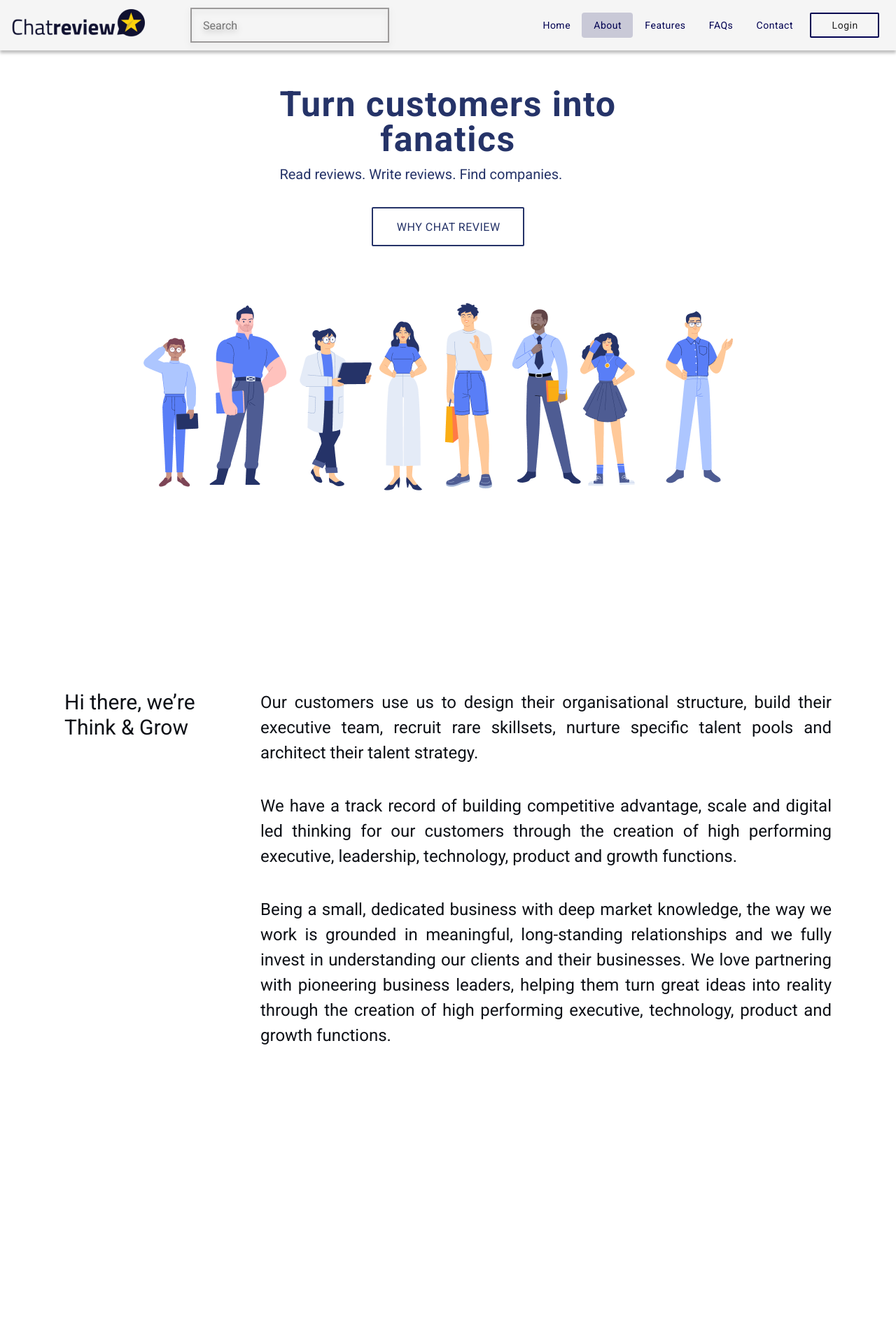
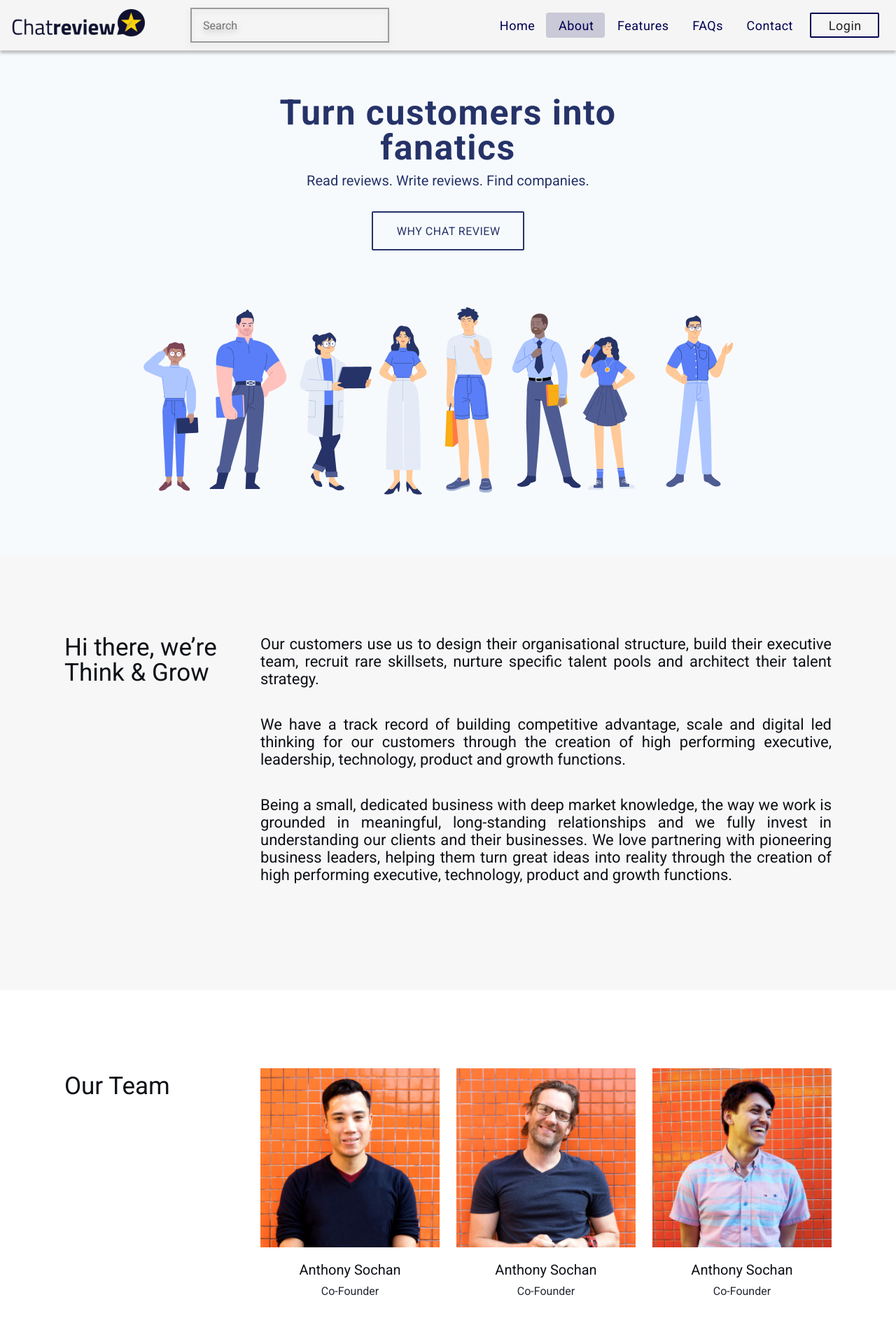
Before and after one commit to hafizjavaid/Chat-Review-Landingpage, a Vue app: page /about in a window 1280 px wide. Shown: the top 1884 px of the page at 70% size. Built offline with nearby package versions, Linux system fonts and the light colour scheme; what vue-tel-input-vuetify would draw is missing.

Commit message:
Solving Minor Issues

```diff
--- a/src/components/About/About.vue
+++ b/src/components/About/About.vue
@@ -1,5 +1,5 @@
 <template>
-  <v-app class="about_section">
+  <section class="about_section">
     <v-container fluid>
       <v-row>
         <v-col cols="12" md="8">
@@ -30,7 +30,7 @@
         </v-col>
       </v-row>
     </v-container>
-  </v-app>
+  </section>
 </template>
 
 <script>
@@ -41,7 +41,7 @@ export default {};
 .about_section {
   background: #f7f7f7;
   border-radius: 0px;
-  padding: 60px 20px 80px 60px;
+  padding: 100px 20px 100px 60px;
 
   h1 {
     font-style: normal;
--- a/src/components/About/AboutText.vue
+++ b/src/components/About/AboutText.vue
@@ -1,5 +1,5 @@
 <template>
-  <v-app class="about_section">
+  <section class="about_section">
     <v-container fluid>
       <v-row>
         <v-col cols="12" sm="3">
@@ -31,7 +31,7 @@
         </v-col>
       </v-row>
     </v-container>
-  </v-app>
+  </section>
 </template>
 
 <script>
@@ -40,11 +40,10 @@ export default {};
 
 <style lang="scss" scoped>
 .about_section {
-  //   background: #f7f7f7;
+  background: #f7f7f7;
   border-radius: 0px;
-  padding: 100px 80px 80px;
-  @media(max-width:400px)
-  {
+  padding: 100px 80px 100px;
+  @media (max-width: 400px) {
     padding: 100px 30px 80px;
   }
   font-family: "Roboto", sans-serif;
@@ -52,9 +51,11 @@ export default {};
   h1 {
     font-style: normal;
     font-weight: normal;
-    font-size: 30px;
+    font-size: 35px;
     line-height: 36px;
     color: #0d1016;
+    position: sticky;
+    top: 80px;
     @media (max-width: 540px) {
       text-align: center !important;
     }
@@ -62,17 +63,14 @@ export default {};
   p {
     font-style: normal;
     font-weight: normal;
-    font-size: 24px;
+    font-size: 22px;
     color: #0d1016;
     margin: 0;
     margin-bottom: 40px;
     text-align: justify;
-     @media(max-width:400px)
-  {
-
-    text-align: left;
-
-  }
+    @media (max-width: 400px) {
+      text-align: left;
+    }
   }
 }
 </style>
--- a/src/components/Banner/Banner2.vue
+++ b/src/components/Banner/Banner2.vue
@@ -1,23 +1,25 @@
 <template>
-  <v-app class="banner_section">
+  <section class="banner_section">
     <v-container fluid>
-      <v-row>
-        <v-layout class="d-flex flex-column justify-center align-center">
+      <div class="d-flex flex-column justify-center align-center">
+        <!-- Child 1 -->
         <div class="banner_text_inner">
           <h1>
             Turn customers into <br />
             fanatics
           </h1>
-            <p>Read reviews. Write reviews. Find companies.</p>
+          <p class="text-center">
+            Read reviews. Write reviews. Find companies.
+          </p>
           <v-btn class="chat_btn">Why Chat Review</v-btn>
         </div>
+        <!-- Child 1 -->
         <div class="banner_img">
           <img src="@/assets/Frame.png" alt="" />
         </div>
-        </v-layout>
-      </v-row>
+      </div>
     </v-container>
-  </v-app>
+  </section>
 </template>
 
 <script>
@@ -28,6 +30,7 @@ export default {};
 .banner_section {
   height: auto;
   background: #f7fafd;
+  padding-bottom: 40px;
 
   .banner_text_inner {
     margin-top: 50px;
@@ -61,6 +64,7 @@ export default {};
       margin-top: 10px;
       margin-bottom: 32px;
       color: #253368;
+      text-align: center;
       @media (max-width: 550px) {
         font-size: 18px;
 
@@ -98,14 +102,26 @@ export default {};
       }
     }
   }
+}
 .banner_img {
+  @media(min-width:1000px)
+  {
+ img{
+    // text-align: center;
+    display: block;
+    margin:0 auto;
+  }
+  }
+
   @media (max-width: 960px) {
     height: auto;
   }
-    @media (max-width: 500px) {
-      width: 100%;
-      object-fit: cover;
+  @media (max-width: 990px) {
+    img {
+      width: 100% !important;
+      object-fit: cover !important;
     }
   }
 }
+
 </style>
--- a/src/components/Common/UFeatureitem.vue
+++ b/src/components/Common/UFeatureitem.vue
@@ -41,6 +41,10 @@ export default {
     transform: translateY(10px);
     background-color: #eee;
   }
+  @media(max-width: 600px)
+  {
+    margin-bottom: 10px;
+  }
 }
 .items > div{
   margin: 10px;
--- a/src/components/Counter/Counter.vue
+++ b/src/components/Counter/Counter.vue
@@ -90,6 +90,7 @@ export default {
   background: url(../../assets/Counter-Bg.jpg);
   background-size: cover;
   position: relative;
+  padding: 80px 0;
 
   @media (max-width: 960px) {
     background-position: center;
--- a/src/components/Features/Features.vue
+++ b/src/components/Features/Features.vue
@@ -1,5 +1,5 @@
 <template>
-  <v-app class="features_section">
+  <section class="features_section">
     <v-container fluid>
       <v-row>
         <v-col cols="12" sm="6" md="4">
@@ -13,7 +13,7 @@
         </v-col>
       </v-row>
     </v-container>
-  </v-app>
+  </section>
 </template>
 
 <script>
@@ -119,6 +119,7 @@ export default {
 .features_section {
   padding: 100px 70px;
   font-family: "Roboto", sans-serif;
+  // background-color: rebeccapurple;
   @media(max-width:400px)
   {
     padding: 100px 30px;
@@ -128,6 +129,8 @@ export default {
     font-style: normal;
     font-weight: normal;
     font-size: 48px;
+    position: sticky;
+    top: 80px;
 
     color: #061134;
     @media (max-width: 540px) {
@@ -144,4 +147,7 @@ export default {
     }
   }
 }
+.v-application--wrap{
+  min-height: auto;
+}
 </style>
--- a/src/components/Features/UFeatures.vue
+++ b/src/components/Features/UFeatures.vue
@@ -138,7 +138,7 @@ des : 'We supports files in any format: PowerPoint presentations, pdf, doc, mp3,
 <style lang="scss" scoped>
 
 .Ufeatures_section {
-  padding: 0px 70px;
+  padding: 100px 70px;
   font-family: "Roboto", sans-serif;
    @media(max-width:400px)
   {
--- a/src/components/Footer/Footer.vue
+++ b/src/components/Footer/Footer.vue
@@ -3,8 +3,7 @@
     <div class="footer_inner">
       <h1>Chat Review</h1>
       <div class="btns-container">
-         <p  class="footer_nav"  v-for="link in links"
-          :key="link.text" >
+        <p class="footer_nav" v-for="link in links" :key="link.text">
           {{ link.text }}
         </p>
         <p class="footer_text">© 2021 RigRex, Inc. All rights reserved.</p>
@@ -19,13 +18,13 @@ export default {
     return {
       links: [
         { text: "About us", route: "/about" },
-      {  text: "Jobs", route: "/jobs" },
-      {  text: "Contact", route: "/contact" },
-      {  text: "Blog", route: "/blog" },
+        { text: "Jobs", route: "/jobs" },
+        { text: "Contact", route: "/contact" },
+        { text: "Blog", route: "/blog" },
         {
-          text:'Press', route:"/press"
-      }
-
+          text: "Press",
+          route: "/press",
+        },
       ],
     };
   },
@@ -33,28 +32,27 @@ export default {
 </script>
 
 <style lang="scss" scoped>
-.footer_section{
-    margin-top: 129px;
-    padding: 60px 0px 30px 50px;
+.footer_section {
+  padding: 80px 0px 30px 50px;
   background: #000051;
-    h1{
+  h1 {
     font-style: normal;
     font-weight: normal;
     font-size: 36px;
     line-height: 42px;
     letter-spacing: 0.5px;
-color: #FFFFFF;
+    color: #ffffff;
     margin: 0;
     padding: 0;
   }
-    .btns-container{
+  .btns-container {
     margin-top: 64px;
   }
-    .footer_nav{
+  .footer_nav {
     background: none;
     font-style: normal;
     font-weight: normal;
-font-size: 14px;
+    font-size: 16px;
     line-height: 16px;
     letter-spacing: 0.5px;
 
@@ -62,9 +60,8 @@ color: rgba(255, 255, 255, 0.6);
     margin: 0;
     padding: 0;
     margin-bottom: 27px;
-// display: inline-block;
   }
-    .footer_text{
+  .footer_text {
     font-style: normal;
     font-weight: normal;
     font-size: 14px;
@@ -72,7 +69,10 @@ line-height: 16px;
     letter-spacing: 0.5px;
 
     color: rgba(255, 255, 255, 0.64);
+    @media(min-width:400px)
+    {
       text-align: center;
     }
   }
+}
 </style>
--- a/src/components/Navbar/Navbar.vue
+++ b/src/components/Navbar/Navbar.vue
@@ -75,7 +75,7 @@ nav {
   background: none !important;
   font-style: normal;
   font-weight: normal;
-  font-size: 14px;
+  font-size: 18px !important;
   line-height: 16px;
   letter-spacing: 0.5px;
   color: #000051 !important;
@@ -100,7 +100,7 @@ nav {
   border-radius: 2px;
   font-style: normal;
   font-weight: normal;
-  font-size: 14px;
+  font-size: 18px !important;
   line-height: 16px;
   letter-spacing: 0.5px;
   color: #000051;
@@ -124,6 +124,7 @@ nav {
      max-width: 90%;
   width: 100%;
       margin-left: 16px;
+      font-size: 16px !important;
   }
 }
 .d-smd-none_  {
--- a/src/components/Review/Review.vue
+++ b/src/components/Review/Review.vue
@@ -195,8 +195,8 @@ export default {
 }
 .review_section {
   background-color: #f7f7f7;
-  padding: 80px 0px;
-  margin: 30px 0;
+  padding: 100px 0px 150px;
+  // margin: 30px 0;
   .reviews {
     width: 100%;
     display: flex;
--- a/src/components/Team/Team.vue
+++ b/src/components/Team/Team.vue
@@ -3,7 +3,7 @@
     <v-container fluid>
       <v-row>
         <v-col cols="12" sm="3">
-          <h1>Our team</h1>
+          <h1>Our Team</h1>
         </v-col>
         <v-col cols="12" sm="9">
          <TeamItems :team='team'></TeamItems>
@@ -87,9 +87,13 @@ export default {
   h1 {
     font-style: normal;
     font-weight: normal;
-    font-size: 30px;
+    font-size: 35px;
     color: #0d1016;
     margin: 0;
+     position: sticky;
+    // top: 90px;
+    top: 80px;
+
   }
 
 }
--- a/src/components/Work/Work.vue
+++ b/src/components/Work/Work.vue
@@ -5,13 +5,12 @@
         <Title :title="title"></Title>
       </div>
       <div class="works">
-        <div class="work" v-for="(work,i) in works" :key="i">
-          <h1>{{work.title}}</h1>
+        <div class="work" v-for="(work, i) in works" :key="i">
+          <h1>{{ work.title }}</h1>
           <p>
-           {{work.text}}
+            {{ work.text }}
           </p>
         </div>
-
       </div>
     </div>
   </section>
@@ -25,33 +24,33 @@ export default {
   },
   data() {
     return {
-      title: "How it works",
-      works:[
+      title: "How It Works",
+      works: [
         {
-              title:'OBSERVE',
-              text:`Silver, long hair almost fully covers a chiseled, time-worn face.
+          title: "OBSERVE",
+          text: `Silver, long hair almost fully covers a chiseled, time-worn face.
             Squinting green eyes, set seductively within their sockets, watch
             merrily over the ancestors they've sworn to protect for so long. set
             seductively within their sockets, watch merrily over the ancestors
-            they've sworn to protect for so long.`
+            they've sworn to protect for so long.`,
         },
         {
-              title:'OBSERVE',
-              text:`Silver, long hair almost fully covers a chiseled, time-worn face.
+          title: "OBSERVE",
+          text: `Silver, long hair almost fully covers a chiseled, time-worn face.
             Squinting green eyes, set seductively within their sockets, watch
             merrily over the ancestors they've sworn to protect for so long. set
             seductively within their sockets, watch merrily over the ancestors
-            they've sworn to protect for so long.`
+            they've sworn to protect for so long.`,
         },
         {
-              title:'OBSERVE',
-              text:`Silver, long hair almost fully covers a chiseled, time-worn face.
+          title: "OBSERVE",
+          text: `Silver, long hair almost fully covers a chiseled, time-worn face.
             Squinting green eyes, set seductively within their sockets, watch
             merrily over the ancestors they've sworn to protect for so long. set
             seductively within their sockets, watch merrily over the ancestors
-            they've sworn to protect for so long.`
+            they've sworn to protect for so long.`,
         },
-      ]
+      ],
     };
   },
 };
@@ -59,10 +58,9 @@ export default {
 
 <style lang="scss" scoped>
 .work_section {
-  padding: 82px 44px 95px 44px;
-      @media(max-width: 450px)
-      {
-
+  padding: 100px 44px 100px 44px;
+  // background-color: rebeccapurple;
+  @media (max-width: 450px) {
     padding: 80px 20px;
   }
 
@@ -71,15 +69,13 @@ export default {
     align-items: center;
     flex-wrap: wrap;
     width: 100%;
-     @media(max-width:650px)
-      {
+    @media (max-width: 650px) {
       justify-content: center;
     }
     .work {
       flex: 0 0 calc(33.33% - 28px);
       max-width: calc(33.33% - 28px);
-      @media(max-width:960px)
-      {
+      @media (max-width: 960px) {
         flex: 0 0 calc(50% - 28px);
         max-width: calc(50% - 28px);
       }
@@ -92,15 +88,13 @@ export default {
       margin-right: 28px;
       color: #000051;
       padding: 32px 32px 16px 32px;
-      @media(max-width: 450px)
-      {
+      @media (max-width: 450px) {
         padding: 16px;
       }
       &:last-child {
         margin-right: 0;
       }
-        @media(max-width:650px)
-      {
+      @media (max-width: 650px) {
         flex: 0 0 calc(100% - 28px);
         max-width: calc(100% - 28px);
         margin-right: 0;
@@ -114,9 +108,7 @@ export default {
         color: #000051;
         margin: 0;
         padding: 0;
-         @media(max-width: 450px)
-      {
-
+        @media (max-width: 450px) {
           font-size: 16px;
           line-height: 20px;
         }
@@ -132,9 +124,8 @@ export default {
         margin: 0;
         padding: 0;
         margin-bottom: 19px;
-            @media(max-width: 450px)
-      {
-
+        text-transform: capitalize;
+        @media (max-width: 450px) {
           font-size: 20px;
           line-height: 20px;
           margin-bottom: 10px;
```
Lines whose indentation alone changed are shown as unchanged.
